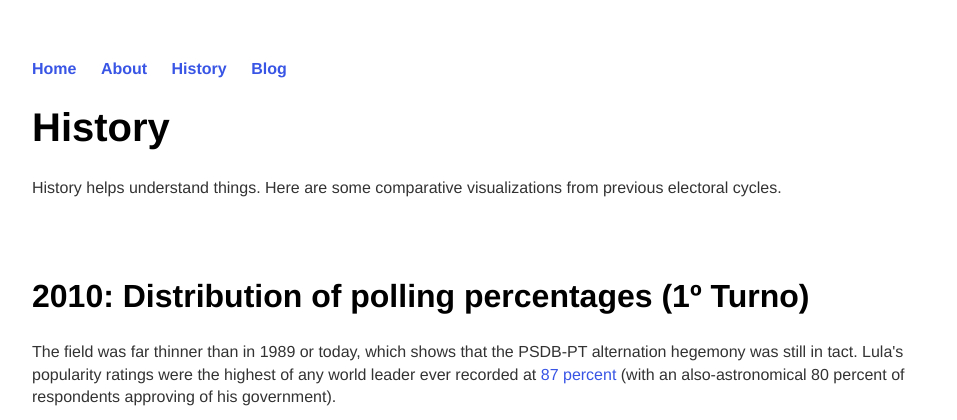
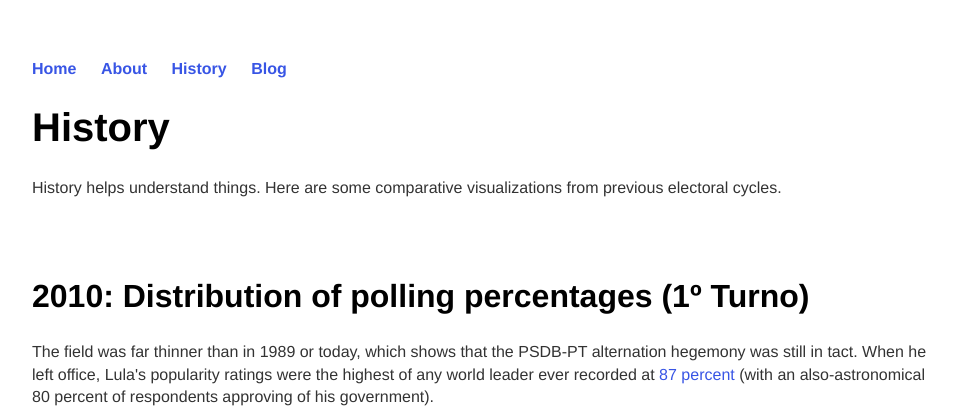
Before and after one commit to lizmckenna/elizabethmckenna.org, a Jekyll site: the page built from history/index.html, in a window 1280 px wide, cut to the strip 0-420 px from the top of the page. Shown: the whole strip, without its empty margins (160-1117 px from the left). Built offline with Jekyll 4.4.1, drawn with Linux system fonts in a browser that asks for light colours.

Commit message:
Update index.html

```diff
--- a/history/index.html
+++ b/history/index.html
@@ -8,6 +8,6 @@
 	<br>
 	<br>
 	<h2> 2010: Distribution of polling percentages (1º Turno) </h2>
-	<p> The field was far thinner than in 1989 or today, which shows that the PSDB-PT alternation hegemony was still in tact. Lula's popularity ratings were the highest of any world leader ever recorded at <a href="http://g1.globo.com/politica/noticia/2010/12/popularidade-de-lula-bate-recorde-e-chega-87-diz-ibope.html">87 percent</a> (with an also-astronomical 80 percent of respondents approving of his government).</p>
+	<p> The field was far thinner than in 1989 or today, which shows that the PSDB-PT alternation hegemony was still in tact. When he left office, Lula's popularity ratings were the highest of any world leader ever recorded at <a href="http://g1.globo.com/politica/noticia/2010/12/popularidade-de-lula-bate-recorde-e-chega-87-diz-ibope.html">87 percent</a> (with an also-astronomical 80 percent of respondents approving of his government).</p>
 	<iframe width="900" height="800" frameborder="0" scrolling="no" src="//plot.ly/~lizmckenna/10.embed"></iframe>
 </div><!-- /.blurb -->
```
